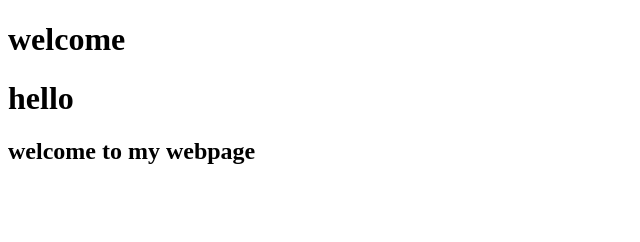
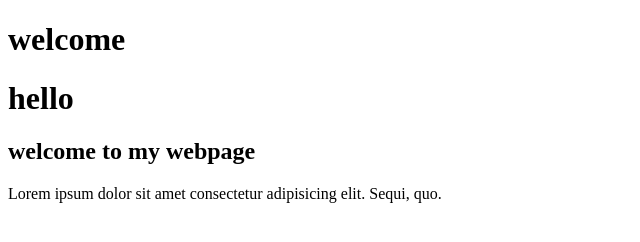
Before and after one commit to Adityagaurkar09/git-practice, a plain HTML site: page index.html in a window 1280 px wide. Shown: the whole page, without its empty margins (0-640 px from the left). Drawn offline with Linux system fonts and the light colour scheme.

Commit message:
paragraph tag added

```diff
--- a/index.html
+++ b/index.html
@@ -9,5 +9,6 @@
     <h1> welcome</h1>
     <h1>hello</h1>
     <h2>welcome to my webpage</h2>
+    <p>Lorem ipsum dolor sit amet consectetur adipisicing elit. Sequi, quo.</p>
 </body>
 </html>
```
